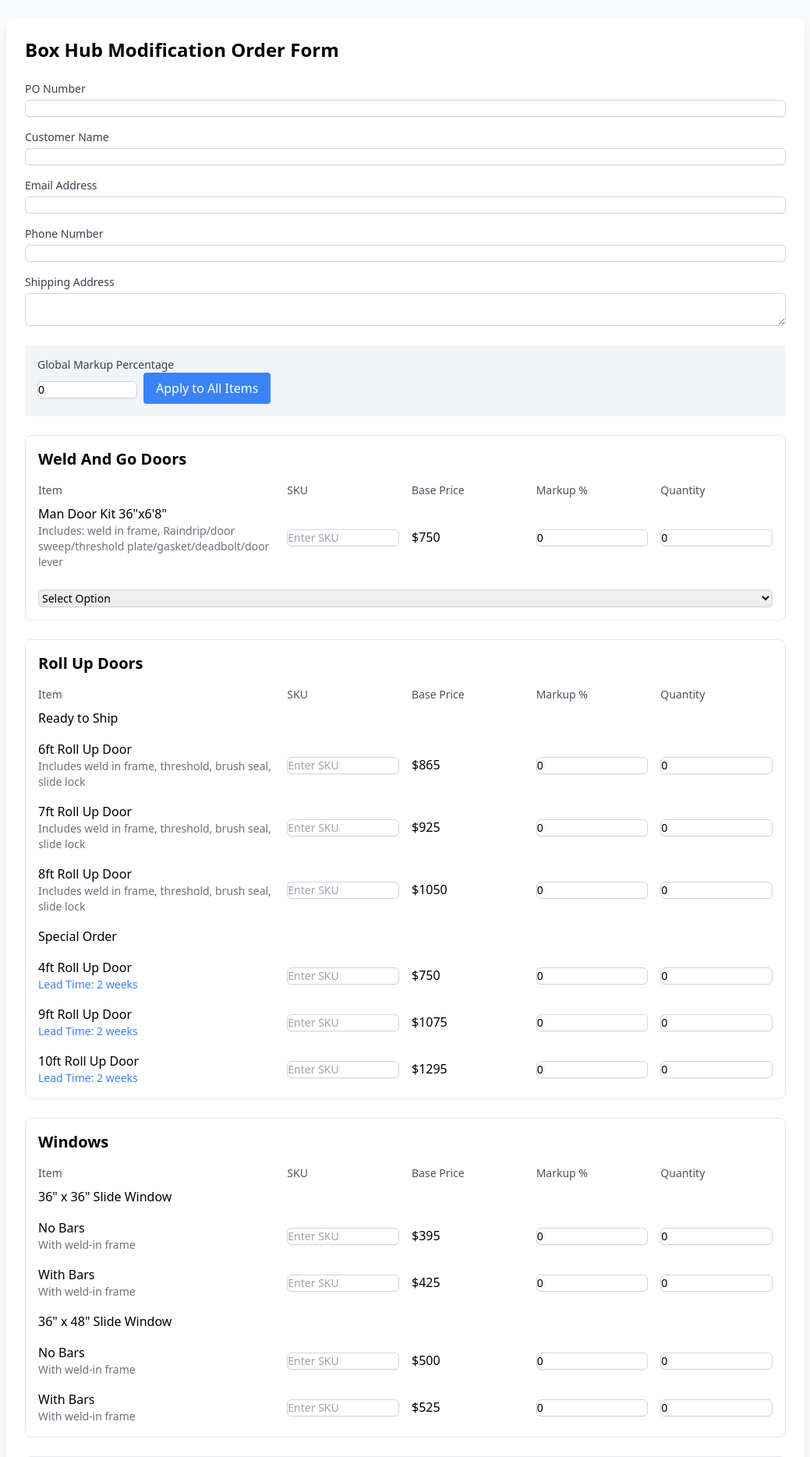
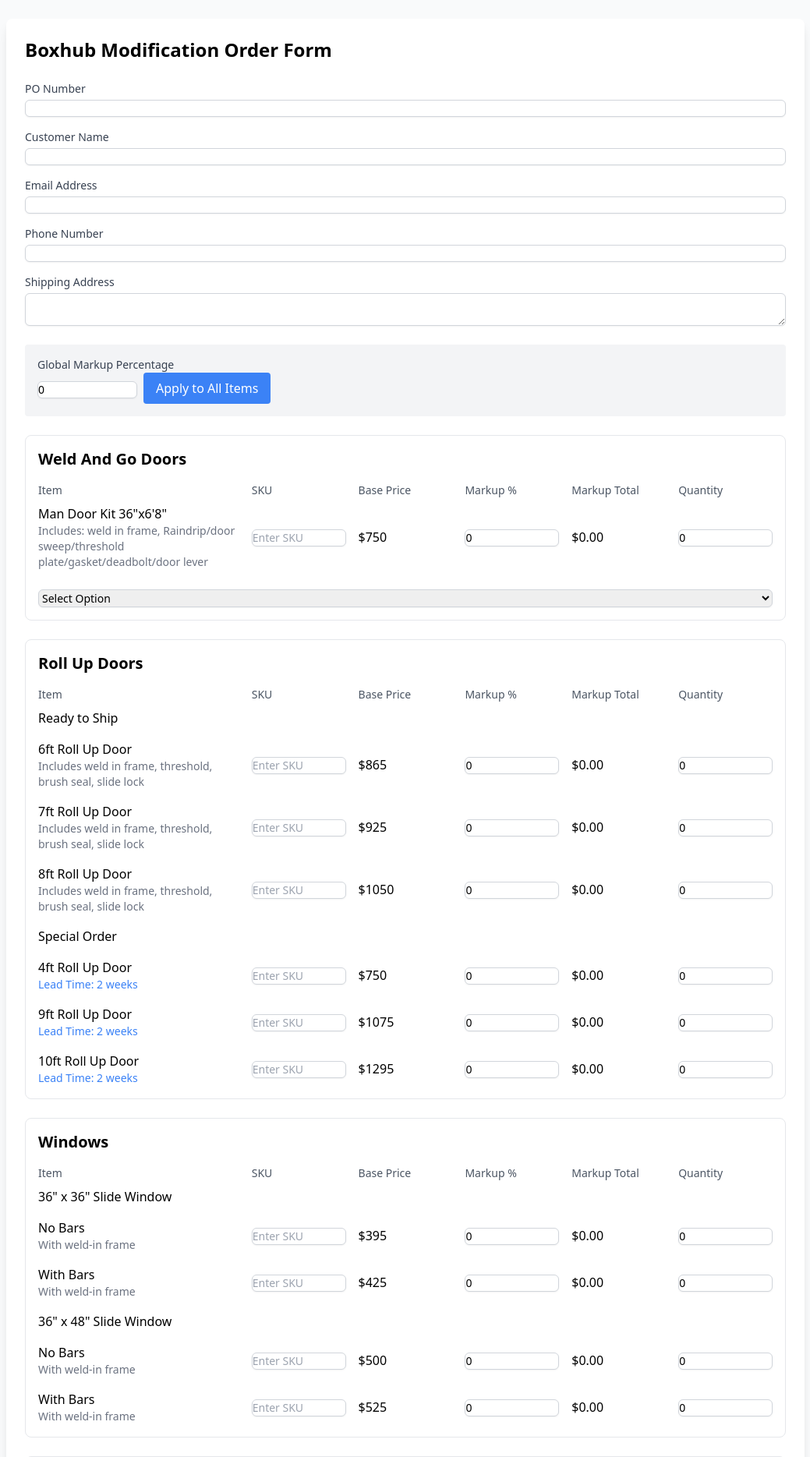
Before and after one commit to ryanE495/container-mod-system, a Flask app: page / in a window 1280 px wide. Shown: the top 1869 px of the page at 78% size, without its empty margins (120-1159 px from the left). Run offline with Flask 3, Linux system fonts and the light colour scheme.

Commit message:
Update order form: Change Box Hub to Boxhub, add markup total column, prevent form reset on enter, move PO download to post-submission

```diff
--- a/templates/order_form.html
+++ b/templates/order_form.html
@@ -3,12 +3,12 @@
 <head>
     <meta charset="UTF-8">
     <meta name="viewport" content="width=device-width, initial-scale=1.0">
-    <title>Box Hub Modification Order Form</title>
+    <title>Boxhub Modification Order Form</title>
     <link href="https://unpkg.com/tailwindcss@^2.2/dist/tailwind.min.css" rel="stylesheet">
 </head>
 <body class="bg-gray-50 p-6">
     <div class="max-w-5xl mx-auto bg-white shadow-lg rounded-lg p-6">
-        <h1 class="text-2xl font-bold mb-6">Box Hub Modification Order Form</h1>
+        <h1 class="text-2xl font-bold mb-6">Boxhub Modification Order Form</h1>
 
         <form id="orderForm" class="space-y-6">
             <!-- Customer Information -->
@@ -56,17 +56,18 @@
             <div class="border rounded-lg p-4">
                 <h2 class="text-xl font-semibold mb-4">{{ category|replace('_', ' ')|title }}</h2>
                 <!-- Column Headers -->
-                <div class="grid grid-cols-6 gap-4 mb-2 font-medium text-sm text-gray-600">
+                <div class="grid grid-cols-7 gap-4 mb-2 font-medium text-sm text-gray-600">
                     <div class="col-span-2">Item</div>
                     <div>SKU</div>
                     <div>Base Price</div>
                     <div>Markup %</div>
+                    <div>Markup Total</div>
                     <div>Quantity</div>
                 </div>
                 <div class="space-y-4">
                     {% for name, details in items.items() recursive %}
                     {% if details.price is defined %}
-                    <div class="grid grid-cols-6 gap-4 items-center">
+                    <div class="grid grid-cols-7 gap-4 items-center">
                         <div class="col-span-2">
                             {{ name }}
                             {% if details.description %}
@@ -84,17 +85,18 @@
                                    class="sku-input w-full rounded-md border border-gray-300 shadow-sm focus:border-indigo-500 focus:ring-indigo-500 sm:text-sm">
                         </div>
                         <div>${{ details.price }}</div>
-                        <div class="relative">
+                        <div>
                             <input type="number" min="0" max="100" value="0"
                                    class="markup-input w-full rounded-md border border-gray-300 shadow-sm focus:border-indigo-500 focus:ring-indigo-500 sm:text-sm"
                                    data-base-price="{{ details.price }}">
                         </div>
-                        <div class="relative">
+                        <div class="markup-total">$0.00</div>
+                        <div>
                             <input type="number" min="0" value="0"
                                    class="quantity-input w-full rounded-md border border-gray-300 shadow-sm focus:border-indigo-500 focus:ring-indigo-500 sm:text-sm">
                         </div>
                         {% if details.options %}
-                        <div class="col-span-6 mt-2">
+                        <div class="col-span-7 mt-2">
                             <select class="w-full rounded-md border border-gray-300 shadow-sm focus:border-indigo-500 focus:ring-indigo-500 sm:text-sm">
                                 <option value="">Select Option</option>
                                 {% for option in details.options %}
@@ -146,6 +148,13 @@
             const globalMarkupInput = document.getElementById('globalMarkup');
             const applyMarkupButton = document.getElementById('applyMarkup');
 
+            // Prevent form submission on enter key
+            form.addEventListener('keypress', function(e) {
+                if (e.key === 'Enter' && e.target.type !== 'textarea') {
+                    e.preventDefault();
+                }
+            });
+
             applyMarkupButton.addEventListener('click', function() {
                 const markupValue = globalMarkupInput.value;
                 document.querySelectorAll('.markup-input').forEach(input => {
@@ -154,28 +163,41 @@
                 updateTotals();
             });
 
-            form.addEventListener('input', updateTotals);
+            form.addEventListener('input', function(e) {
+                if (e.target.classList.contains('markup-input') ||
+                    e.target.classList.contains('quantity-input')) {
+                    updateTotals();
+                }
+            });
+
+            function updateMarkupTotal(row) {
+                const basePrice = parseFloat(row.querySelector('.markup-input').dataset.basePrice);
+                const quantity = parseInt(row.querySelector('.quantity-input').value) || 0;
+                const markup = parseFloat(row.querySelector('.markup-input').value) || 0;
+
+                const markupTotal = basePrice * (markup / 100) * quantity;
+                row.querySelector('.markup-total').textContent = `$${markupTotal.toFixed(2)}`;
+
+                return {
+                    baseTotal: basePrice * quantity,
+                    markupTotal: markupTotal
+                };
+            }
 
             function updateTotals() {
-                let baseTotal = 0;
-                let markupTotal = 0;
+                let totalBase = 0;
+                let totalMarkup = 0;
 
                 document.querySelectorAll('.markup-input').forEach(markupInput => {
                     const row = markupInput.closest('.grid');
-                    const basePrice = parseFloat(markupInput.dataset.basePrice);
-                    const quantity = parseInt(row.querySelector('.quantity-input').value) || 0;
-                    const markup = parseFloat(markupInput.value) || 0;
-
-                    const itemBase = basePrice * quantity;
-                    const itemMarkup = itemBase * (markup / 100);
-
-                    baseTotal += itemBase;
-                    markupTotal += itemMarkup;
+                    const totals = updateMarkupTotal(row);
+                    totalBase += totals.baseTotal;
+                    totalMarkup += totals.markupTotal;
                 });
 
-                document.getElementById('baseTotal').textContent = baseTotal.toFixed(2);
-                document.getElementById('markupTotal').textContent = markupTotal.toFixed(2);
-                document.getElementById('finalTotal').textContent = (baseTotal + markupTotal).toFixed(2);
+                document.getElementById('baseTotal').textContent = totalBase.toFixed(2);
+                document.getElementById('markupTotal').textContent = totalMarkup.toFixed(2);
+                document.getElementById('finalTotal').textContent = (totalBase + totalMarkup).toFixed(2);
             }
 
             form.addEventListener('submit', async function(e) {
@@ -241,8 +263,6 @@
                         `;
 
                         alert('Order submitted successfully! Click the download button to get your PO.');
-                        form.reset();
-                        updateTotals();
                     } else {
                         throw new Error(result.error || 'Unknown error occurred');
                     }
```
